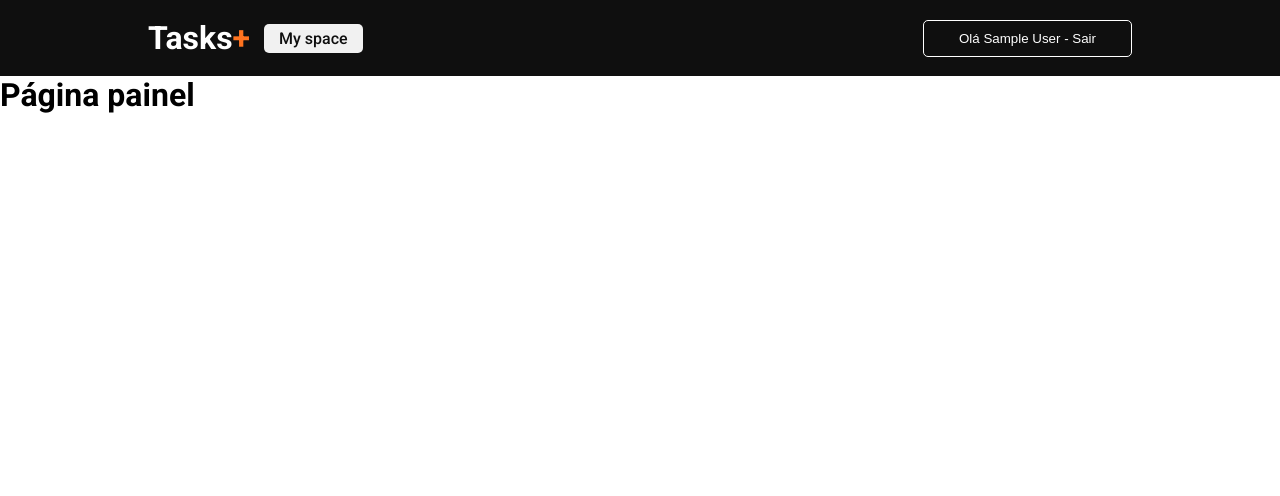
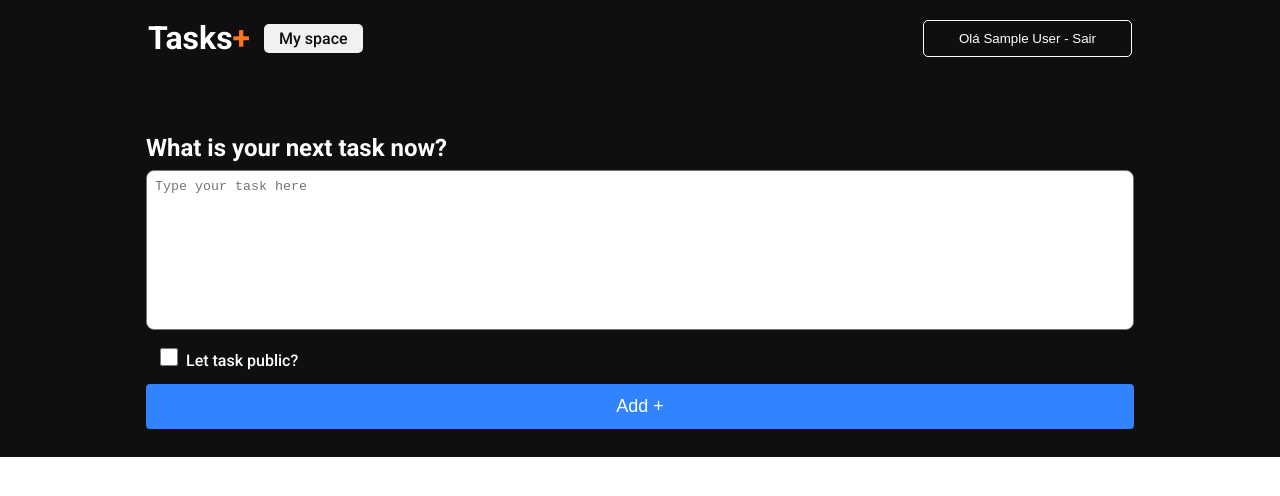
Before and after one commit to bastosgm/tasks-plus, a Next.js app: page /dashboard in a window 1280 px wide. Shown: the top 496 px of the page. Built offline with nearby package versions, Linux system fonts and the light colour scheme; no server answers; sample sign-in values are in the browser's storage.

Commit message:
refactor(WIP): added dashboard styles and textarea component

```diff
--- a/src/app/dashboard/page.tsx
+++ b/src/app/dashboard/page.tsx
@@ -3,6 +3,7 @@ import styles from "./styles.module.scss";
 import authOptions from "@/lib/auth/[....nextauth]";
 import { redirect } from "next/navigation";
 import { getSession } from "./getSession";
+import { Textarea } from "@/components/textarea";
 
 export const metadata: Metadata = {
   title: "Meu painel de tarefas",
@@ -14,7 +15,29 @@ export default async function Dashboard() {
 
   return (
     <div className={styles.container}>
-      <h1>Página painel</h1>
+      <main className={styles.main}>
+        <section className={styles.content}>
+          <div className={styles.contentForm}>
+            <h1 className={styles.title}>What is your next task now?</h1>
+            <form>
+              <Textarea placeholder="Type your task here" />
+              <div className={styles.checkboxArea}>
+                <input
+                  type="checkbox"
+                  id="checkbox"
+                  name="checkbox"
+                  className={styles.checkbox}
+                />
+                <label htmlFor="checkbox">Let task public?</label>
+              </div>
+
+              <button type="submit" className={styles.button}>
+                Add +
+              </button>
+            </form>
+          </div>
+        </section>
+      </main>
     </div>
   );
 }
--- a/src/app/dashboard/styles.module.scss
+++ b/src/app/dashboard/styles.module.scss
@@ -0,0 +1,47 @@
+.container {
+  width: 100%;
+
+  .content {
+    background-color: #0f0f0f;
+    width: 100%;
+    display: flex;
+    align-items: center;
+    justify-content: center;
+
+    .contentForm {
+      max-width: 64rem;
+      width: 100%;
+      padding: 0 1.125rem 1.75rem 1.125rem;
+      margin: 3.625rem 0 0 0;
+
+      .title {
+        color: #ffffff;
+        margin: 0 0 0.5rem 0;
+      }
+
+      .checkboxArea {
+        margin: 0.875rem;
+
+        .checkbox {
+          width: 1.125rem;
+          height: 1.125rem;
+        }
+
+        label {
+          margin: 0 0 0 0.5rem;
+          color: #ffffff;
+        }
+      }
+
+      .button {
+        width: 100%;
+        border: 0;
+        border-radius: 4px;
+        color: #ffffff;
+        background-color: #3183ff;
+        padding: 0.75rem 0 0.75rem 0;
+        font-size: 1.125rem;
+      }
+    }
+  }
+}
--- /dev/null
+++ b/src/components/textarea/index.tsx
@@ -0,0 +1,6 @@
+import { HTMLProps } from "react";
+import styles from "./styles.module.scss";
+
+export function Textarea({ ...props }: HTMLProps<HTMLTextAreaElement>) {
+  return <textarea className={styles.textarea} {...props}></textarea>;
+}
--- /dev/null
+++ b/src/components/textarea/styles.module.scss
@@ -0,0 +1,8 @@
+.textarea {
+  width: 100%;
+  resize: none;
+  height: 10rem;
+  border-radius: 0.5rem;
+  outline: none;
+  padding: 0.5rem;
+}
```
